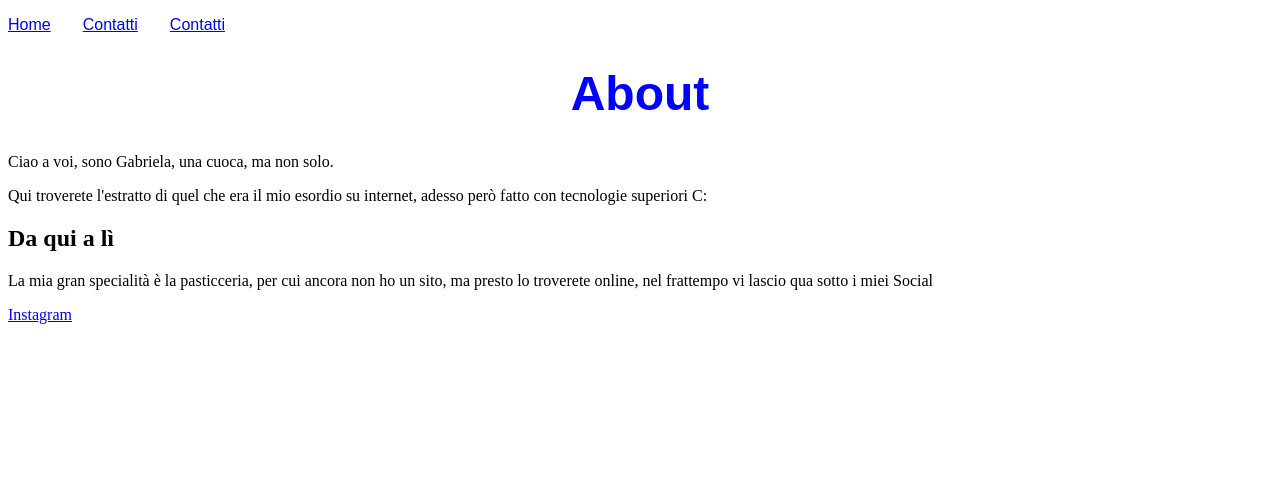
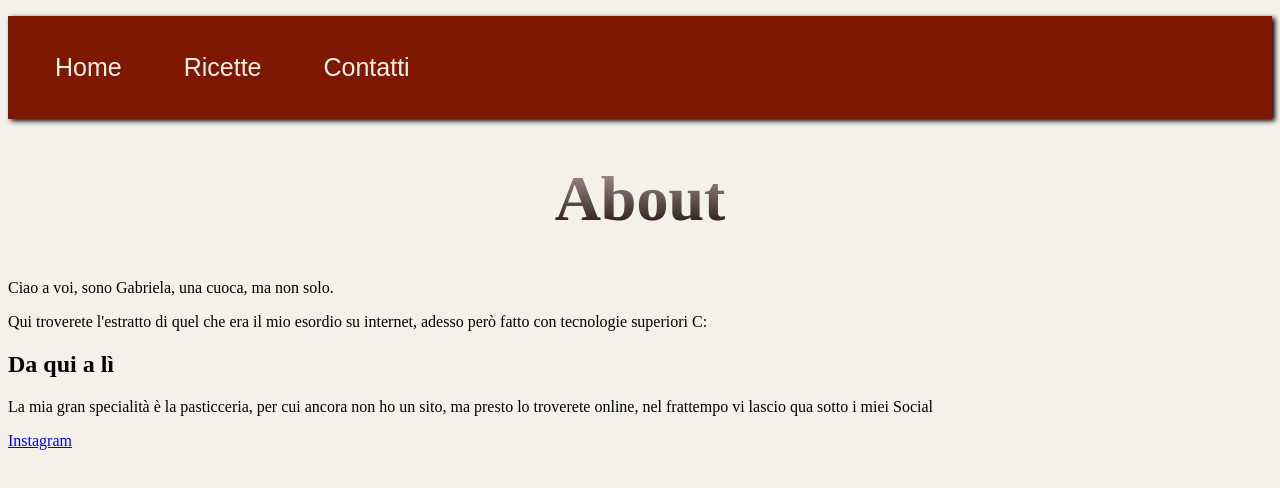
Before and after one commit to Pramsh/Gabri_recipes, a Gatsby site: page /about in a window 1280 px wide. Built offline with nearby package versions, Linux system fonts and the light colour scheme; Gatsby itself is replaced by a stand-in of ours.

Commit message:
added style to nav

```diff
--- a/src/components/css/layout.module.css
+++ /dev/null
@@ -1,13 +0,0 @@
-.title {
-  color: blue;
-  font-size: 3rem;
-}
-
-.container{
-  text-align: center;
-  font-family: sans-serif;
-}
-
-.heading {
-  color: rebeccapurple;
-}
--- a/src/components/css/navbar.module.css
+++ /dev/null
@@ -1,11 +0,0 @@
-.nav_links {
-    display: flex;
-    list-style: none;
-    padding-left: 0;
-  }
-  .nav_link_item {
-    padding-right: 2rem;
-  }
-  .nav_link_text {
-    color: black;
-  }
--- /dev/null
+++ b/src/components/headLayout/headCSS/layout.module.css
@@ -0,0 +1,21 @@
+.title {
+  background: -webkit-linear-gradient(rgb(244, 240, 234), #000);
+  -webkit-background-clip: text;
+  background-clip: text;
+  -webkit-text-fill-color:rgba(59, 11, 0, 0.329);
+  font-family: main;
+  font-size: 4rem;
+}
+
+.container{
+  text-align: center;
+  font-family: sans-serif;
+}
+
+.heading {
+  color: rebeccapurple;
+}
+
+body{
+  background-color: rgb(244, 240, 234);
+}
--- /dev/null
+++ b/src/components/headLayout/headCSS/navbar.module.css
@@ -0,0 +1,33 @@
+.nav_links {
+    display: flex;
+    list-style: none;
+    background-color: rgba(127, 24, 0);
+    padding: 2em;
+    box-shadow: 3px 2px 5px #000000
+  }
+  .nav_link_item {
+    margin-right: 2em;
+    padding: 5px 15px 5px 15px;
+  }
+
+  .nav_link_item:hover {
+    background-color: rgb(244, 240, 234);
+    border-radius: 5px;
+  }
+  .nav_link_item a{
+    color: rgb(244, 240, 234);
+    text-decoration:none;
+    font-size: 25px;
+    background:
+    linear-gradient(90deg,rgb(244, 240, 234) 50%,rgba(127, 24, 0) 0)
+      var(--_p,100%)/200% no-repeat;
+    -webkit-background-clip: text;
+            background-clip: text;
+    transition: 1.2s;
+  }
+
+  .nav_link_item a:hover{
+    color:  rgba(127, 24, 0);
+    --_p: 10%;
+
+  }
--- a/src/components/navbar/nav_frames/recipes_frame.tsx
+++ b/src/components/headLayout/navbarLayout/nav_frames/recipes_frame.tsx
@@ -4,7 +4,7 @@ import { Link } from 'gatsby'
 const Recipesframe = () => {
     return(
         <div>
-            <Link to="/recipes">Contatti</Link>
+            <Link to="/recipes">Ricette</Link>
         </div>
     )
 }
--- a/src/components/navbar/navbar.tsx
+++ b/src/components/headLayout/navbarLayout/navbar.tsx
@@ -3,7 +3,7 @@ import React from "react";
 import HomepageFrame from "./nav_frames/home_page_frame";
 import Recipesframe from "./nav_frames/recipes_frame";
 import Aboutframe from "./nav_frames/about_frame";
-import { nav_links,nav_link_item} from '../css/navbar.module.css'
+import { nav_links,nav_link_item} from '../headCSS/navbar.module.css'
 const Navbar = () => {
     return(
     <nav>
--- a/src/pages/about.tsx
+++ b/src/pages/about.tsx
@@ -1,5 +1,5 @@
 import  React from 'react'
-import Layout from '../components/navbar/layout'
+import Layout from '../components/headLayout/layout'
  const AboutPage = () => {
     return(
         <main>
--- a/src/pages/index.tsx
+++ b/src/pages/index.tsx
@@ -2,7 +2,7 @@
 // Step 1: Import React
 import * as React from 'react'
 import {Link } from 'gatsby'
-import Layout from '../components/navbar/layout'
+import Layout from '../components/headLayout/layout'
 // Step 2: Define your component
 const IndexPage = () => {
   return (
--- a/src/pages/recipes.tsx
+++ b/src/pages/recipes.tsx
@@ -1,6 +1,6 @@
 import * as React from 'react'
 import Recipe from '../components/recipe'
-import Layout from '../components/navbar/layout'
+import Layout from '../components/headLayout/layout'
 const ShowRecipes = () => {
     return(
         <div>
--- /dev/null
+++ b/src/styles/global.css
@@ -0,0 +1,4 @@
+@font-face {
+    font-family: 'main';
+    src:  url('../assets/NewYork.otf')
+  }
```
Also changed, not shown: src/components/headLayout/layout.tsx (renamed from src/components/navbar/layout.tsx, +5 -7 lines), src/assets/NewYork.otf (added), src/components/headLayout/navbarLayout/nav_frames/about_frame.tsx (renamed from src/components/navbar/nav_frames/about_frame.tsx), src/components/headLayout/navbarLayout/nav_frames/home_page_frame.tsx (renamed from src/components/navbar/nav_frames/home_page_frame.tsx).
